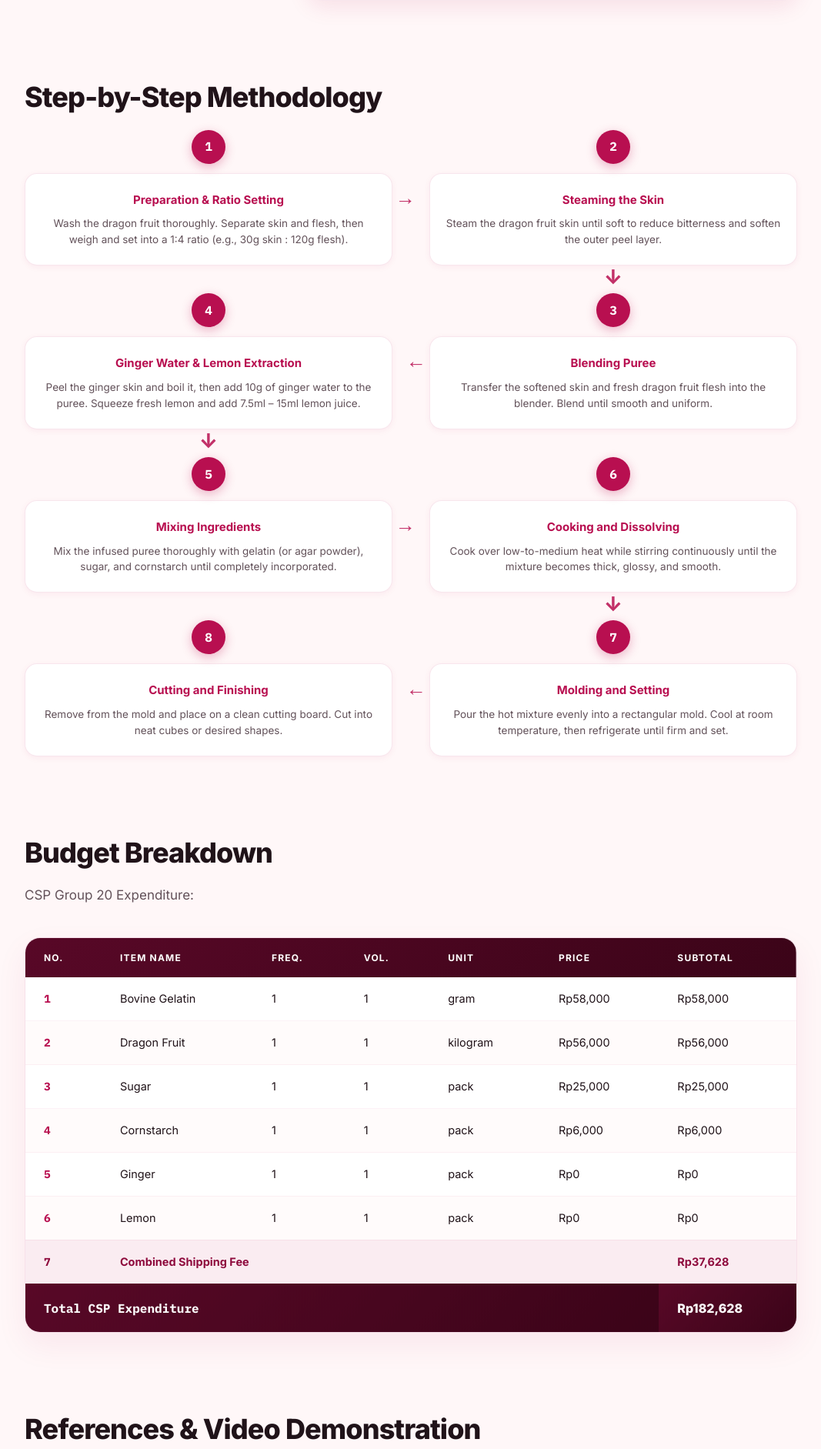
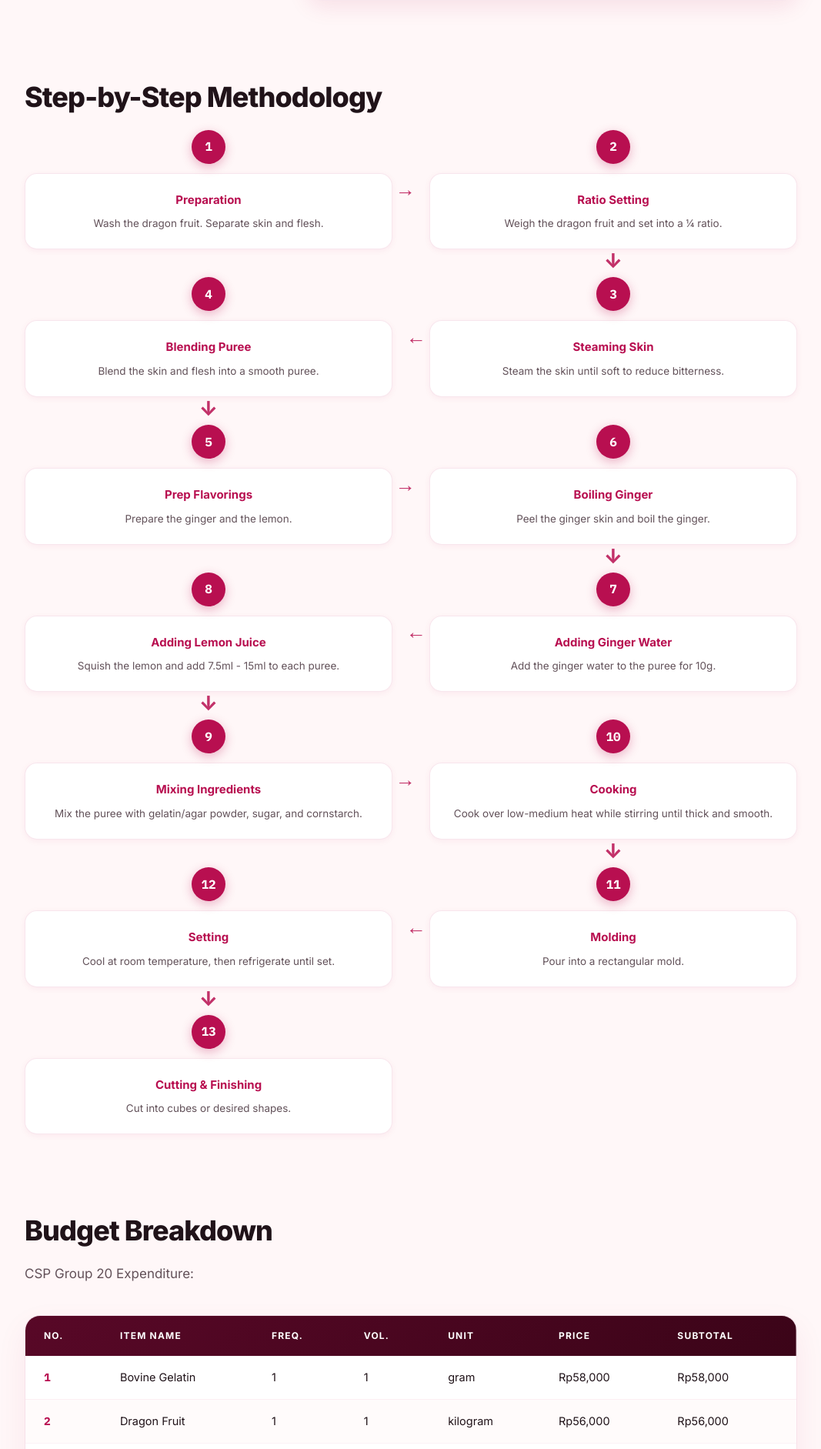
Before and after one commit to cresnaer-collab/CSP-GROUP-20, a Flask app: page / in a window 1280 px wide. Shown: the part 4617-6500 px from the top of the page at 77% size, without its empty margins (106-1173 px from the left). Run offline with Flask 3, Linux system fonts and the light colour scheme.

Commit message:
refactor: update methodology steps with ginger water extraction and lemon juice process

```diff
--- a/static/style.css
+++ b/static/style.css
@@ -1311,3 +1311,16 @@ a:focus-visible, button:focus-visible, select:focus-visible {
     grid-template-columns: 1fr;
   }
 }
+/* Position mapping for steps 9 to 13 in snake flowchart */
+.flow-step--9  { grid-column: 1; grid-row: 5; }
+.flow-step--10 { grid-column: 2; grid-row: 5; }
+.flow-step--11 { grid-column: 2; grid-row: 6; }
+.flow-step--12 { grid-column: 1; grid-row: 6; }
+.flow-step--13 { grid-column: 1; grid-row: 7; }
+
+@media (max-width: 768px) {
+  .flow-step--9, .flow-step--10, .flow-step--11, .flow-step--12, .flow-step--13 {
+    grid-column: auto;
+    grid-row: auto;
+  }
+}
--- a/templates/index.html
+++ b/templates/index.html
@@ -471,12 +471,12 @@
     <h2>Step-by-Step Methodology</h2>
 
     <div class="snake-flowchart">
-      <!-- Row 1: Step 1 (Left) -> Step 2 (Right) -->
+      <!-- Row 1: Step 1 -> Step 2 -->
       <div class="flow-step flow-step--1">
         <div class="flow-number">1</div>
         <div class="flow-card">
-          <h4>Preparation &amp; Ratio Setting</h4>
-          <p>Wash the dragon fruit thoroughly. Separate skin and flesh, then weigh and set into a 1:4 ratio (e.g., 30g skin : 120g flesh).</p>
+          <h4>Preparation</h4>
+          <p>Wash the dragon fruit. Separate skin and flesh.</p>
         </div>
         <div class="flow-arrow flow-arrow--right">→</div>
       </div>
@@ -484,18 +484,18 @@
       <div class="flow-step flow-step--2">
         <div class="flow-number">2</div>
         <div class="flow-card">
-          <h4>Steaming the Skin</h4>
-          <p>Steam the dragon fruit skin until soft to reduce bitterness and soften the outer peel layer.</p>
+          <h4>Ratio Setting</h4>
+          <p>Weigh the dragon fruit and set into a ¼ ratio.</p>
         </div>
         <div class="flow-arrow flow-arrow--down">↓</div>
       </div>
 
-      <!-- Row 2: Step 4 (Left) <- Step 3 (Right) -->
+      <!-- Row 2: Step 4 <- Step 3 -->
       <div class="flow-step flow-step--3">
         <div class="flow-number">3</div>
         <div class="flow-card">
-          <h4>Blending Puree</h4>
-          <p>Transfer the softened skin and fresh dragon fruit flesh into the blender. Blend until smooth and uniform.</p>
+          <h4>Steaming Skin</h4>
+          <p>Steam the skin until soft to reduce bitterness.</p>
         </div>
         <div class="flow-arrow flow-arrow--left">←</div>
       </div>
@@ -503,18 +503,18 @@
       <div class="flow-step flow-step--4">
         <div class="flow-number">4</div>
         <div class="flow-card">
-          <h4>Ginger Water &amp; Lemon Extraction</h4>
-          <p>Peel the ginger skin and boil it, then add 10g of ginger water to the puree. Squeeze fresh lemon and add 7.5ml – 15ml lemon juice.</p>
+          <h4>Blending Puree</h4>
+          <p>Blend the skin and flesh into a smooth puree.</p>
         </div>
         <div class="flow-arrow flow-arrow--down">↓</div>
       </div>
 
-      <!-- Row 3: Step 5 (Left) -> Step 6 (Right) -->
+      <!-- Row 3: Step 5 -> Step 6 -->
       <div class="flow-step flow-step--5">
         <div class="flow-number">5</div>
         <div class="flow-card">
-          <h4>Mixing Ingredients</h4>
-          <p>Mix the infused puree thoroughly with gelatin (or agar powder), sugar, and cornstarch until completely incorporated.</p>
+          <h4>Prep Flavorings</h4>
+          <p>Prepare the ginger and the lemon.</p>
         </div>
         <div class="flow-arrow flow-arrow--right">→</div>
       </div>
@@ -522,18 +522,18 @@
       <div class="flow-step flow-step--6">
         <div class="flow-number">6</div>
         <div class="flow-card">
-          <h4>Cooking and Dissolving</h4>
-          <p>Cook over low-to-medium heat while stirring continuously until the mixture becomes thick, glossy, and smooth.</p>
+          <h4>Boiling Ginger</h4>
+          <p>Peel the ginger skin and boil the ginger.</p>
         </div>
         <div class="flow-arrow flow-arrow--down">↓</div>
       </div>
 
-      <!-- Row 4: Step 8 (Left) <- Step 7 (Right) -->
+      <!-- Row 4: Step 8 <- Step 7 -->
       <div class="flow-step flow-step--7">
         <div class="flow-number">7</div>
         <div class="flow-card">
-          <h4>Molding and Setting</h4>
-          <p>Pour the hot mixture evenly into a rectangular mold. Cool at room temperature, then refrigerate until firm and set.</p>
+          <h4>Adding Ginger Water</h4>
+          <p>Add the ginger water to the puree for 10g.</p>
         </div>
         <div class="flow-arrow flow-arrow--left">←</div>
       </div>
@@ -541,8 +541,56 @@
       <div class="flow-step flow-step--8">
         <div class="flow-number">8</div>
         <div class="flow-card">
-          <h4>Cutting and Finishing</h4>
-          <p>Remove from the mold and place on a clean cutting board. Cut into neat cubes or desired shapes.</p>
+          <h4>Adding Lemon Juice</h4>
+          <p>Squish the lemon and add 7.5ml - 15ml to each puree.</p>
+        </div>
+        <div class="flow-arrow flow-arrow--down">↓</div>
+      </div>
+
+      <!-- Row 5: Step 9 -> Step 10 -->
+      <div class="flow-step flow-step--9">
+        <div class="flow-number">9</div>
+        <div class="flow-card">
+          <h4>Mixing Ingredients</h4>
+          <p>Mix the puree with gelatin/agar powder, sugar, and cornstarch.</p>
+        </div>
+        <div class="flow-arrow flow-arrow--right">→</div>
+      </div>
+
+      <div class="flow-step flow-step--10">
+        <div class="flow-number">10</div>
+        <div class="flow-card">
+          <h4>Cooking</h4>
+          <p>Cook over low-medium heat while stirring until thick and smooth.</p>
+        </div>
+        <div class="flow-arrow flow-arrow--down">↓</div>
+      </div>
+
+      <!-- Row 6: Step 12 <- Step 11 -->
+      <div class="flow-step flow-step--11">
+        <div class="flow-number">11</div>
+        <div class="flow-card">
+          <h4>Molding</h4>
+          <p>Pour into a rectangular mold.</p>
+        </div>
+        <div class="flow-arrow flow-arrow--left">←</div>
+      </div>
+
+      <div class="flow-step flow-step--12">
+        <div class="flow-number">12</div>
+        <div class="flow-card">
+          <h4>Setting</h4>
+          <p>Cool at room temperature, then refrigerate until set.</p>
+        </div>
+        <div class="flow-arrow flow-arrow--down">↓</div>
+      </div>
+
+      <!-- Row 7: Step 13 -->
+      <div class="flow-step flow-step--13">
+        <div class="flow-number">13</div>
+        <div class="flow-card">
+          <h4>Cutting &amp; Finishing</h4>
+          <p>Cut into cubes or desired shapes.</p>
         </div>
       </div>
     </div>
```
